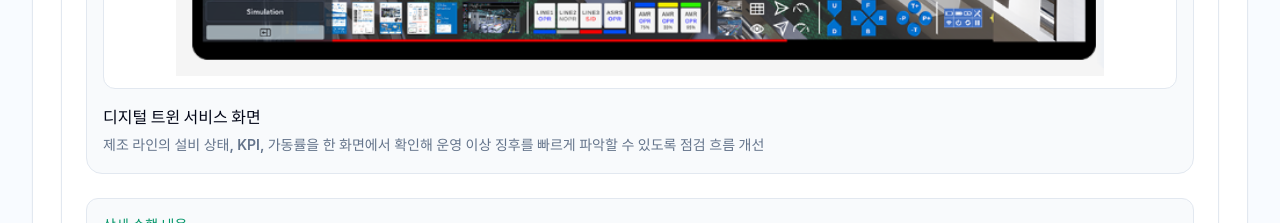
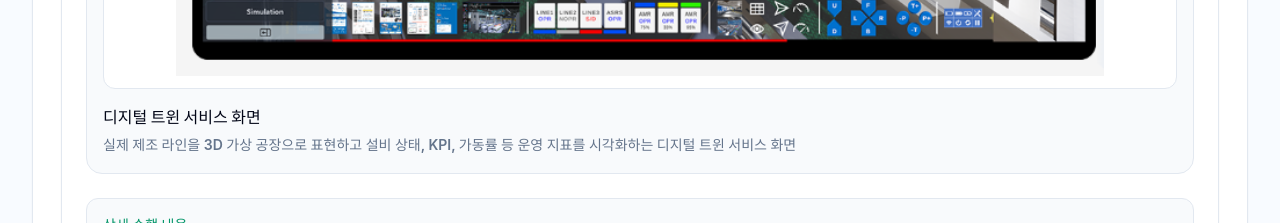
Before and after one commit to JANGSEOKHAN/JANGSEOKHAN.github.io, a React (Vite) app: page / in a window 1280 px wide. Shown: the part 4540-4763 px from the top of the page. Built offline with nearby package versions, Linux system fonts and the light colour scheme; a web font is replaced by a local one.

Commit message:
Clarify digital twin visual caption

```diff
--- a/src/data/profile.ts
+++ b/src/data/profile.ts
@@ -251,7 +251,7 @@ export const projects: Project[] = [
     visuals: [
       {
         title: '디지털 트윈 서비스 화면',
-        description: '제조 라인의 설비 상태, KPI, 가동률을 한 화면에서 확인해 운영 이상 징후를 빠르게 파악할 수 있도록 점검 흐름 개선',
+        description: '실제 제조 라인을 3D 가상 공장으로 표현하고 설비 상태, KPI, 가동률 등 운영 지표를 시각화하는 디지털 트윈 서비스 화면',
         imageUrl: 'projects/dmf/digital-twin-service.png',
         alt: '디지털 트윈 서비스 운영 화면',
       },
```
